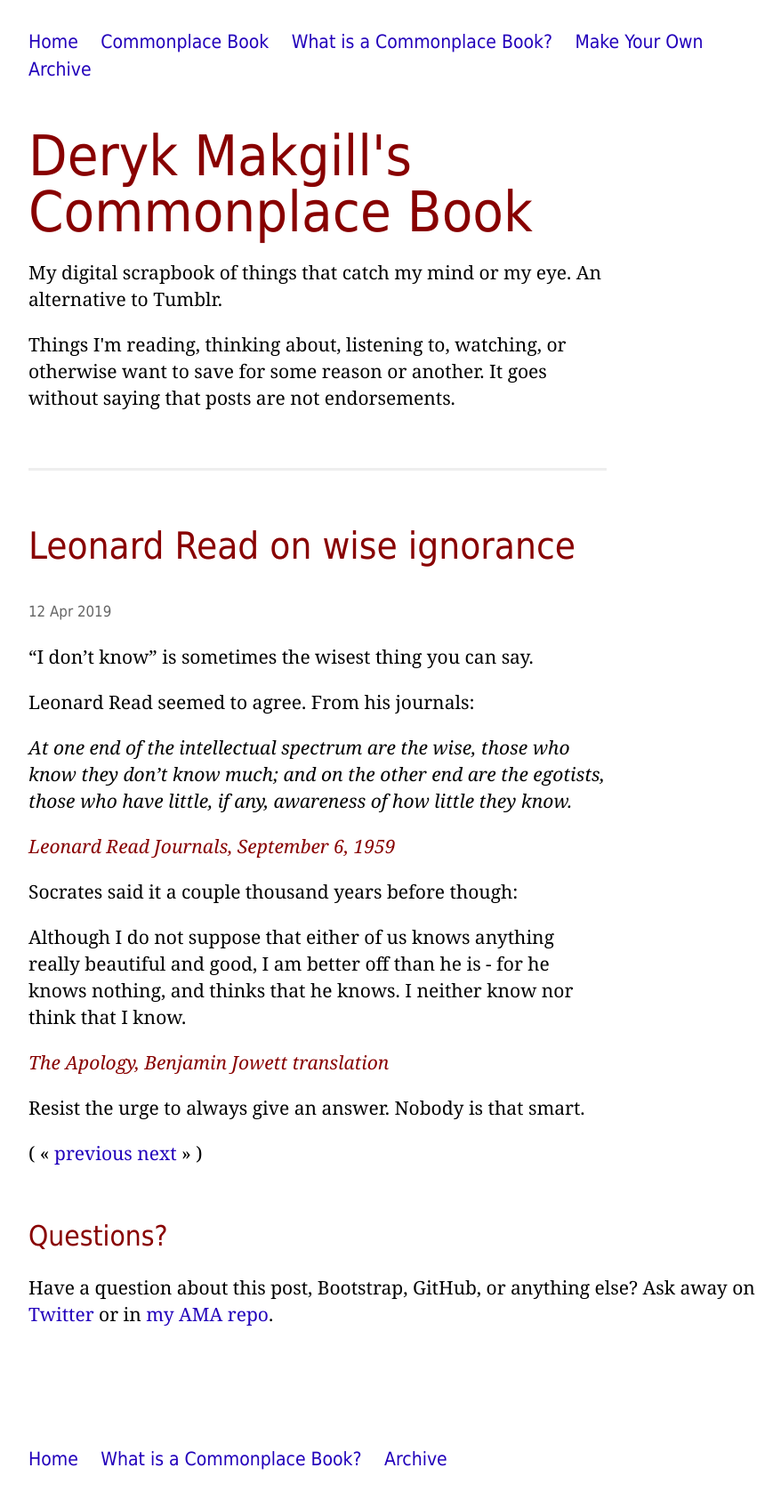
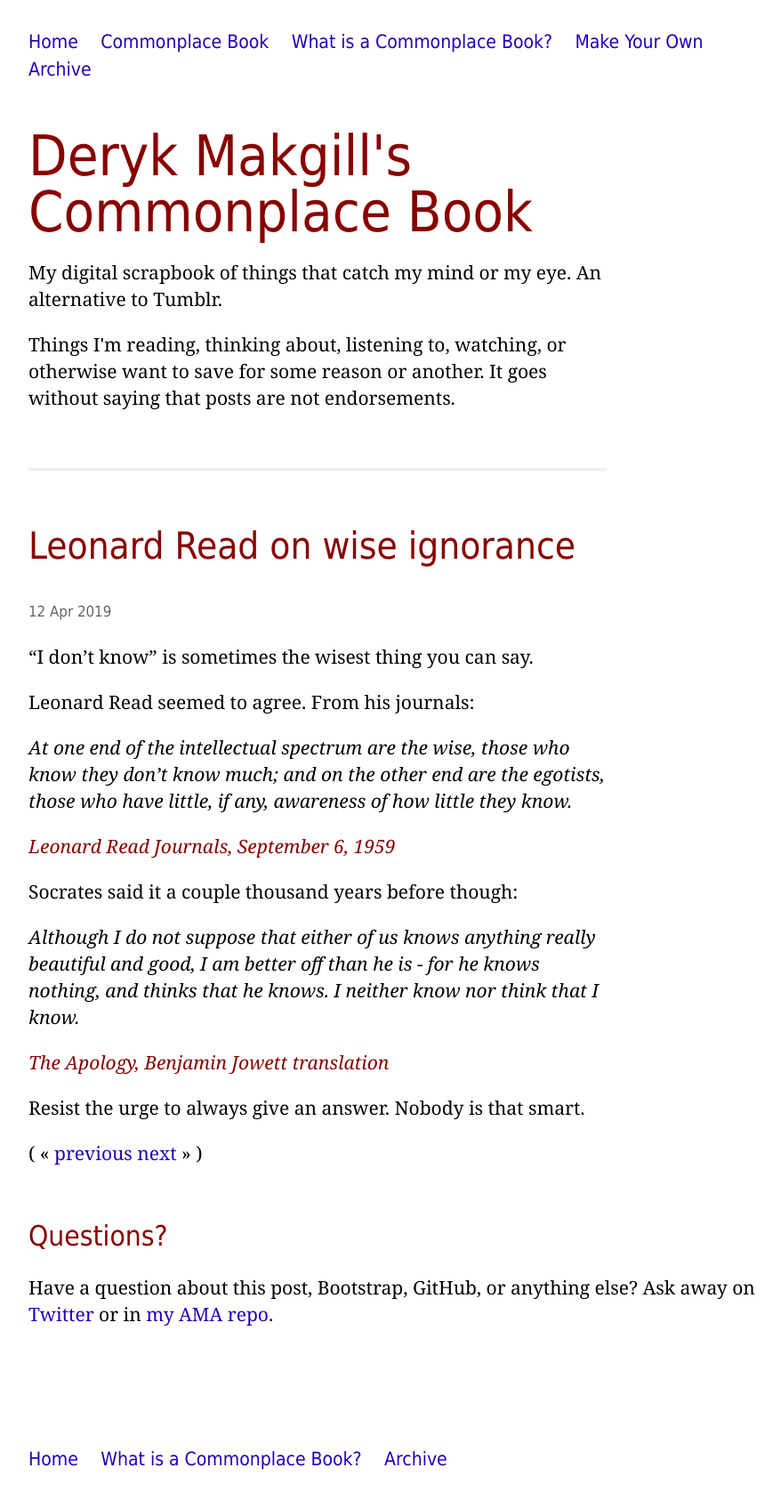
Before and after one commit to derykmakgill/commonplace, a Jekyll site: the page built from _posts/2019-04-12-read-ignorance.md, in a window 1280 px wide. Shown: the whole page at 89% size, without its empty margins (188-1066 px from the left). Built offline with Jekyll 4.4.1, drawn with Linux system fonts in a browser that asks for light colours.

```diff
--- a/_posts/2019-04-12-read-ignorance.md
+++ b/_posts/2019-04-12-read-ignorance.md
@@ -13,7 +13,7 @@ Leonard Read seemed to agree. From his journals:
 
 Socrates said it a couple thousand years before though:
 
-Although I do not suppose that either of us knows anything really beautiful and good, I am better off than he is - for he knows nothing, and thinks that he knows. I neither know nor think that I know.
+>Although I do not suppose that either of us knows anything really beautiful and good, I am better off than he is - for he knows nothing, and thinks that he knows. I neither know nor think that I know.
 
 <cite>The Apology, Benjamin Jowett translation</cite>
 
```
